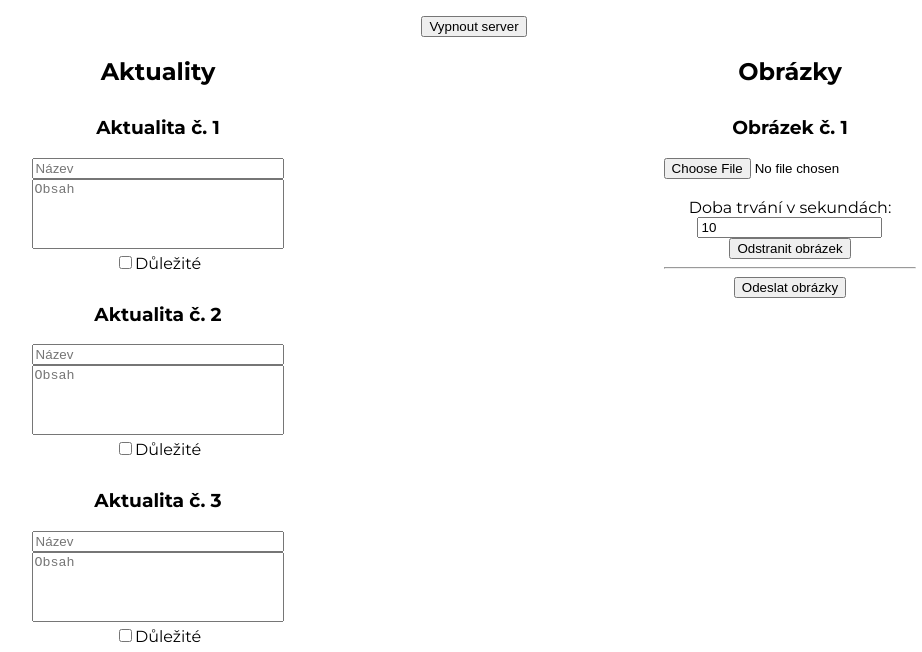
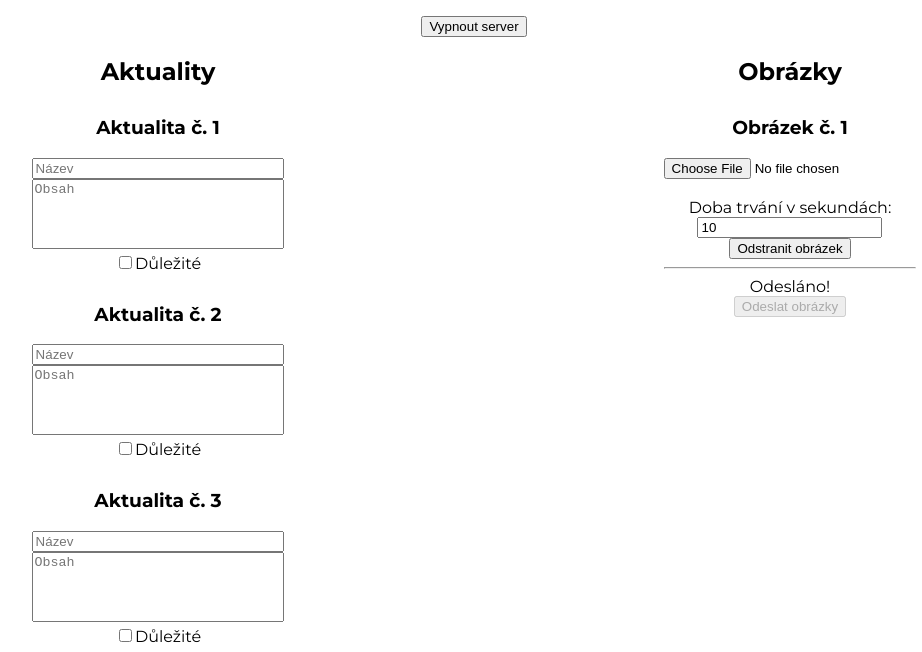
Before and after one commit to Peperman66/HejPanel, a plain HTML site: page static/edit.html in a window 1280 px wide. Both pictures are taken after a click on the input "Odeslat obrázky". Shown: the part 148-800 px from the top of the page, without its empty margins (166-1088 px from the left). Drawn offline with Linux system fonts and the light colour scheme; no server answers.

Commit message:
add confirm when submitting images

```diff
--- a/static/edit.html
+++ b/static/edit.html
@@ -76,7 +76,8 @@
                     </div>
 
                     <hr>
-                    <input type="submit" value="Odeslat obrázky">
+                    <div id="media-confirm" style="display: none;">Odesláno!</div>
+                    <input id="media-submit" type="submit" value="Odeslat obrázky">
                 </form>
             </div>
         </div>
@@ -100,6 +101,7 @@
                 return false;
             }
             function sendImages(form) {
+                document.getElementById("media-submit").disabled = true;
                 let result = [];
                 for (let i = 0; i < form.elements["media-image"].length; i++){
                     if (form.getElementsByClassName("media-image-display")[i].src === window.location.href) {
@@ -116,6 +118,12 @@
                     headers: {
                         'Content-Type': "application/json"
                     }
+                }).then(() => {
+                    document.getElementById("media-confirm").style = "";
+                    setTimeout(() => {
+                        document.getElementById("media-confirm").style = "display: none;"
+                        document.getElementById("media-submit").disabled = false;
+                    }, 3000);
                 })
                 return false;
             }
```
